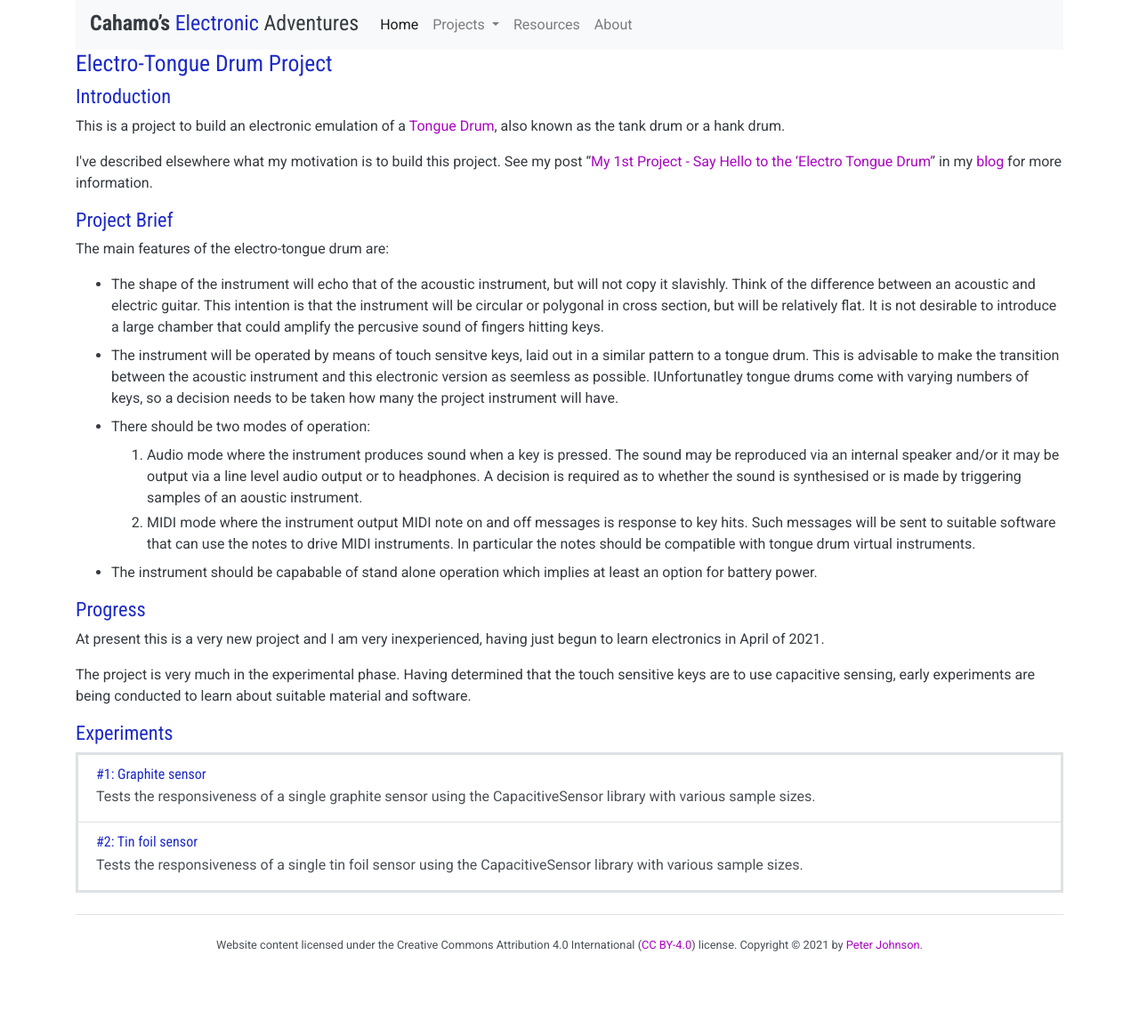
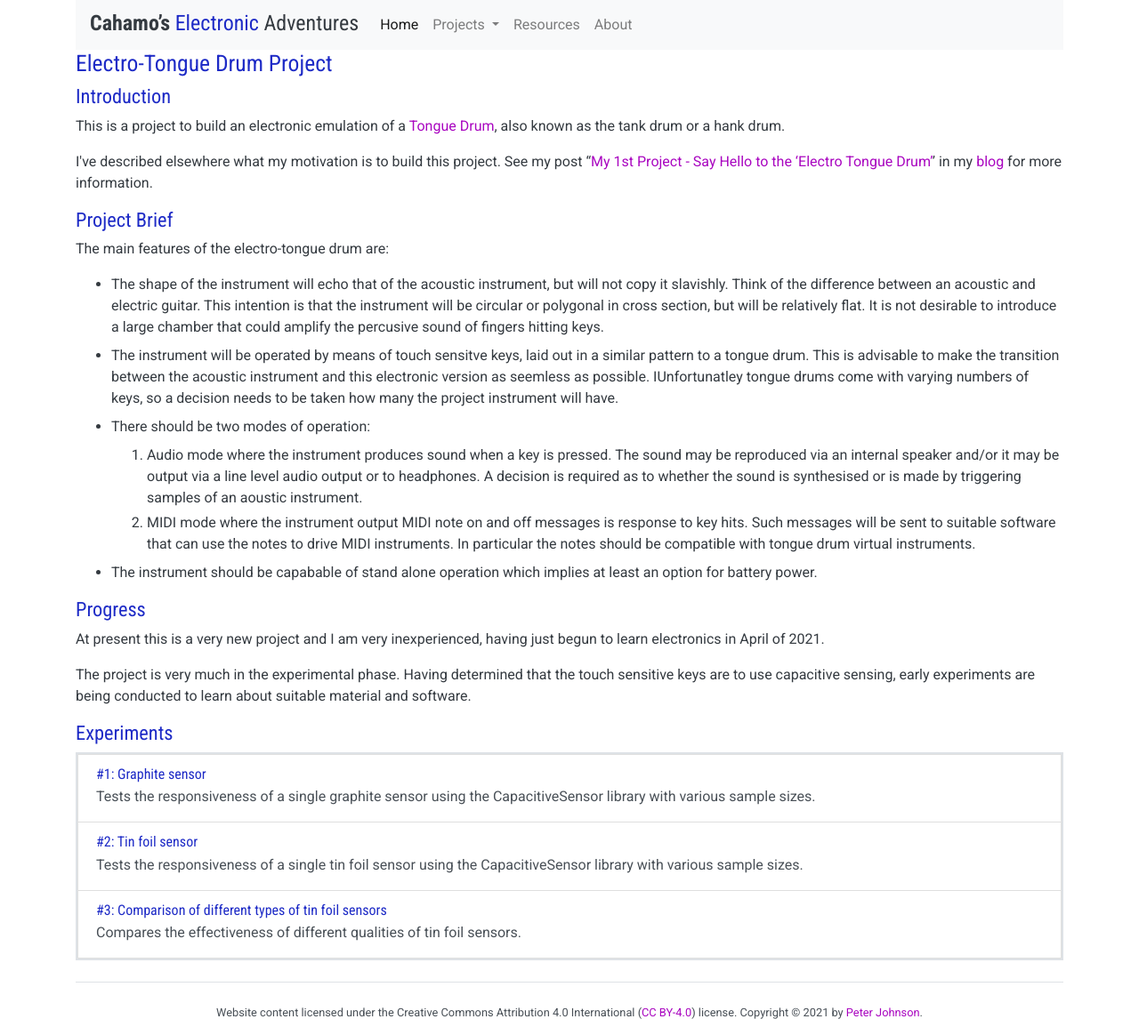
Before and after one commit to cahamo/cahamo.github.io, a Jekyll site: the page built from tongue-drum/index.html, in a window 1280 px wide. Shown: the whole page at 89% size. Built offline with Jekyll 4.4.1, drawn with Linux system fonts in a browser that asks for light colours; comment, search, counter and statistics services are not loaded; before the commit the page ends 1088 px from its top, so only the background shows below that.

Commit message:
Update index.html
Add link to experiment #3

```diff
--- a/tongue-drum/index.html
+++ b/tongue-drum/index.html
@@ -50,4 +50,8 @@ layout: default
         <h3 class="mb-1">#2: Tin foil sensor</h3>
         <p class="mb-1">Tests the responsiveness of a single tin foil sensor using the CapacitiveSensor library with various sample sizes.</p>
     </a>
+    <a href="./experiment-3" class="list-group-item list-group-item-action flex-column align-items-start">
+        <h3 class="mb-1">#3: Comparison of different types of tin foil sensors</h3>
+        <p class="mb-1">Compares the effectiveness of different qualities of tin foil sensors.</p>
+    </a>
 </div>
```
